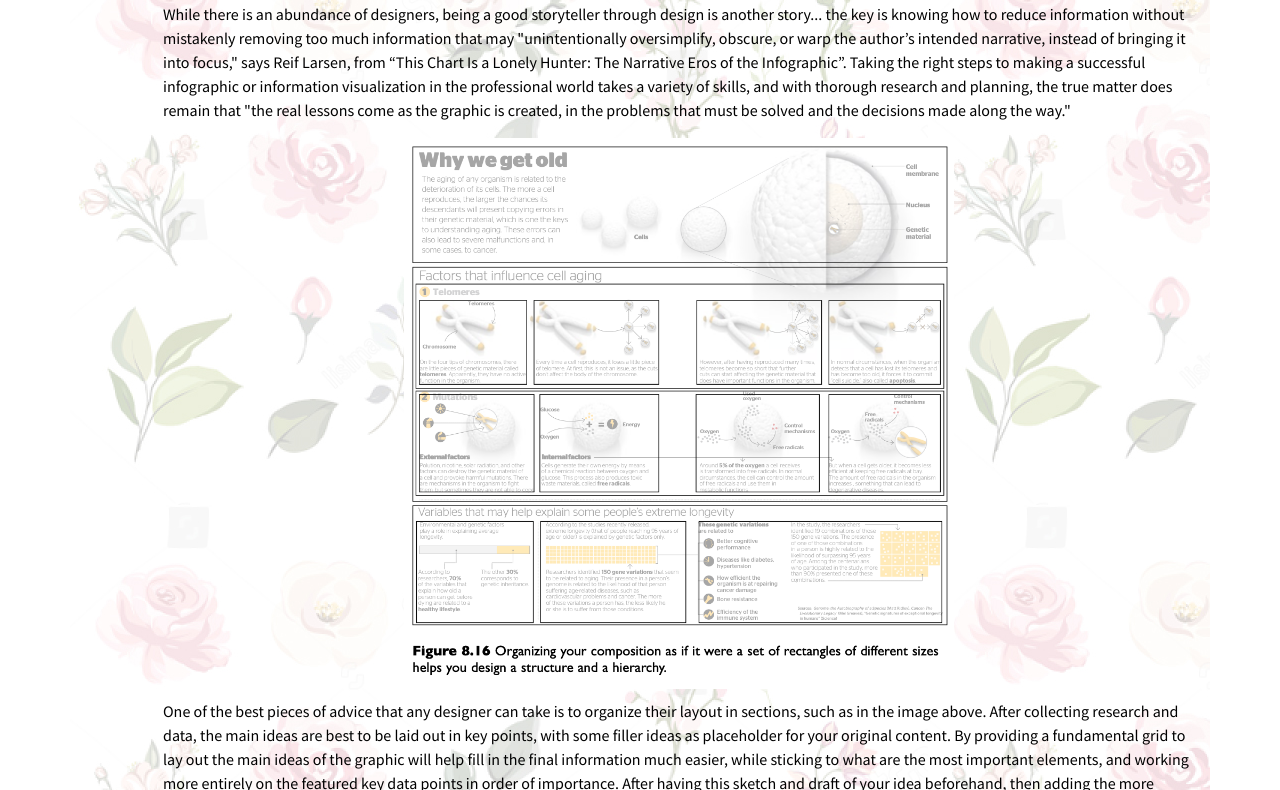
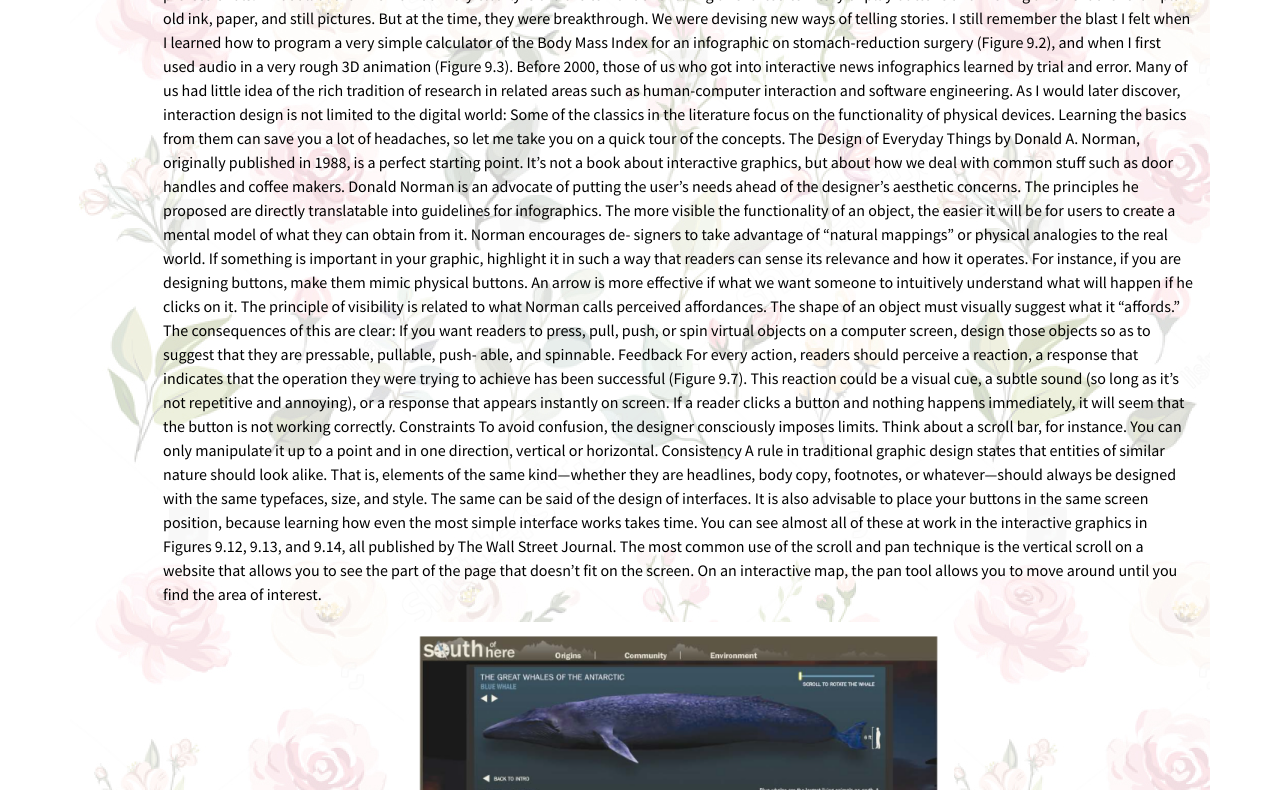
Before and after one commit to vevagency/cim-690-prototyping, a plain HTML site: page blog.html in a window 1280 px wide. Shown: the part 703-1493 px from the top of the page. Drawn offline with nearby package versions, Linux system fonts and the light colour scheme.

Commit message:
blog 10 start

```diff
--- a/blog.html
+++ b/blog.html
@@ -68,7 +68,50 @@
               <div class="media-body">
                 <h5 class="mt-0">BLOG ENTRY #10 | Apr. 6, 2020 | "The Functional Art", Chapter 9: The Rise of Interactive  Graphics, and Profile: </h5>
                 <p>
+
+                  So they did. In the next decade, thanks to a multimedia gallery called The Edge, the Sun-Sentinel would become one of the pioneers in producing interactive vi- sualizations and motion graphics, first using technologies such as Adobe Director, and later, Macromedia Flash (Adobe bought Macromedia in 2005). As primitive as they appear to us today, some of their early interactive graphics, such as the one on fire ants in Figure 9.1, were eye-openers for many professionals.
+
+                  What all of them remember very clearly is the excitement of entering uncharted territory of play buttons and moving arrows rather than plain old ink, paper, and still pictures.
+
+                  But at the time, they were breakthrough. We were devising new ways of telling stories. I still remember the blast I felt when I learned how to program a very simple calculator of the Body Mass Index for an infographic on stomach-reduction surgery (Figure 9.2), and when I first used audio in a very rough 3D animation (Figure 9.3).
+
+                  Before 2000, those of us who got into interactive news infographics learned by trial and error. Many of us had little idea of the rich tradition of research in related areas such as human-computer interaction and software engineering. As I would later discover, interaction design is not limited to the digital world: Some of the classics in the literature focus on the functionality of physical devices. Learning the basics from them can save you a lot of headaches, so let me take you on a quick tour of the concepts.
+
+                  The Design of Everyday Things by Donald A. Norman, originally published in 1988, is a perfect starting point. It’s not a book about interactive graphics, but about how we deal with common stuff such as door handles and coffee makers. Donald Norman is an advocate of putting the user’s needs ahead of the designer’s aesthetic concerns. The principles he proposed are directly translatable into
+                  guidelines for infographics.
+
+                  The more visible the functionality of an object, the easier it will be for users to create a mental model of what they can obtain from it. Norman encourages de- signers to take advantage of “natural mappings” or physical analogies to the real world. If something is important in your graphic, highlight it in such a way that readers can sense its relevance and how it operates.
+
+                  For instance, if you are designing buttons, make them mimic physical buttons.
+                  An arrow is more effective if what we want someone to intuitively understand what will happen if he clicks on it.
+
+                  The principle of visibility is related to what Norman calls perceived affordances. The shape of an object must visually suggest what it “affords.”
+
+                  The consequences of this are clear: If you want readers to press, pull, push, or spin virtual objects on a computer screen, design those objects so as to suggest that they are pressable, pullable, push- able, and spinnable.
+
+                  Feedback
+                  For every action, readers should perceive a reaction, a response that indicates that the operation they were trying to achieve has been successful (Figure 9.7). This reaction could be a visual cue, a subtle sound (so long as it’s not repetitive and annoying), or a response that appears instantly on screen. If a reader clicks a button and nothing happens immediately, it will seem that the button is not working correctly.
+
+                  Constraints
+                  To avoid confusion, the designer consciously imposes limits.
+                  Think about a scroll bar, for instance. You can only manipulate it up to a point and in one direction, vertical or horizontal.
+
+                  Consistency
+                  A rule in traditional graphic design states that entities of similar nature should look alike. That is, elements of the same kind—whether they are headlines, body copy, footnotes, or whatever—should always be designed with the same typefaces, size, and style. The same can be said of the design of interfaces.
+
+                  It is also advisable to place your buttons in the same screen position, because learning how even the most simple interface works takes time.
+
+                  You can see almost all of these at work in the interactive graphics in Figures 9.12, 9.13, and 9.14, all published by The Wall Street Journal.
+
+                  The most common use of the scroll and pan technique is the vertical scroll on a website that allows you to see the part of the page that doesn’t fit on the screen. On an interactive map, the pan tool allows you to move around until you find the area of interest.
                 </p>
+
+                <img src="image/blog/interactive.png" class="rounded mx-auto d-block" alt="xxx image" width="550">
+
+                <p>
+
+                </p>
+
               </div>
             </div>
 
@@ -87,7 +130,7 @@
 
                 <p>One of the best pieces of advice that any designer can take is to organize their layout in sections, such as in the image above. After collecting research and data, the main ideas are best to be laid out in key points, with some filler ideas as placeholder for your original content. By providing a fundamental grid to lay out the main ideas of the graphic will help fill in the final information much easier, while sticking to what are the most important elements, and working more entirely on the featured key data points in order of importance. After having this sketch and draft of your idea beforehand, then adding the more concrete computer version makes it easier to complete the visual graphic and fine tune color and text. Preparation is key, and "you need to build a solid backbone for your information, a reading path, an order, and a hierarchy, before you lock yourself into a style for your display. The structure is the skeleton and muscles of your graphic; the visual style is the skin. With no bones to support it, the skin of your project will collapse."</p>
 
-                <img src="image/blog/virgina.png" class="rounded mx-auto d-block" alt="Virginia Tech New York Times image" width="550">
+                <img src="image/blog/virginia.png" class="rounded mx-auto d-block" alt="Virginia Tech New York Times image" width="550">
 
                 <p>To accurately pursue stories from beginning to end, and be able to respond to the urgent times, such as the Virginia Tech shootings, in April 2007, is what each member of the New York Times graphic design team aims to be capable of. Interview with Steve Duenes, lead graphic director, and one of the teammates on the floor, Xaquín G.V., graphic editor, give us insight into the camaraderie but also personal independence that each member of the team hold in regard to their journalism profession at The New York Times. As per organizing structure of an infographic and story from A-Z, these members of The New York Times do it all, as each one in their own right is a good journalist, and aim to go after their own stories from conception to execution. While everyone may not be the best at every craft, ranging from CGI to webite integration or UI, a team is necessary, and a common thread between all the individuals in this team is the element of curiosity, in which these stories carry weight and meaning in a journalism context, and help each other with supporting feedback and skills to make the best project possible. This team doesn't operate like other news publications that exist with independent departments, separating journalists from art creatives. Instead, they aim to "report and present the content ourselves."</p>
               </div>
```
Also changed, not shown: image/blog/interactive.png (added).
